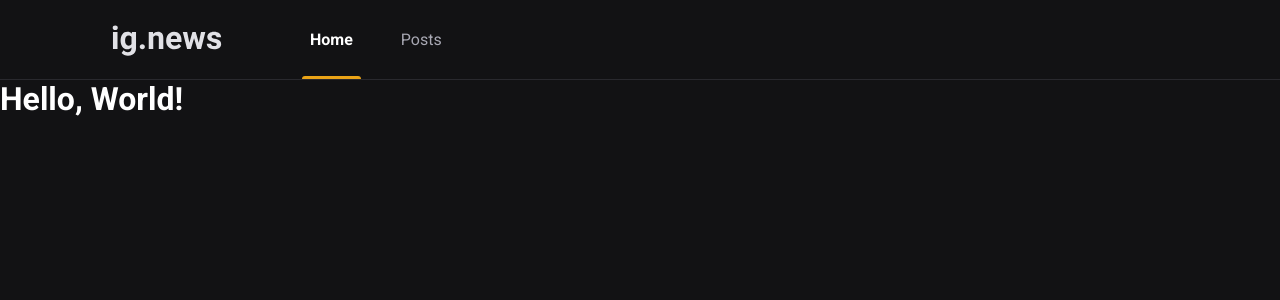
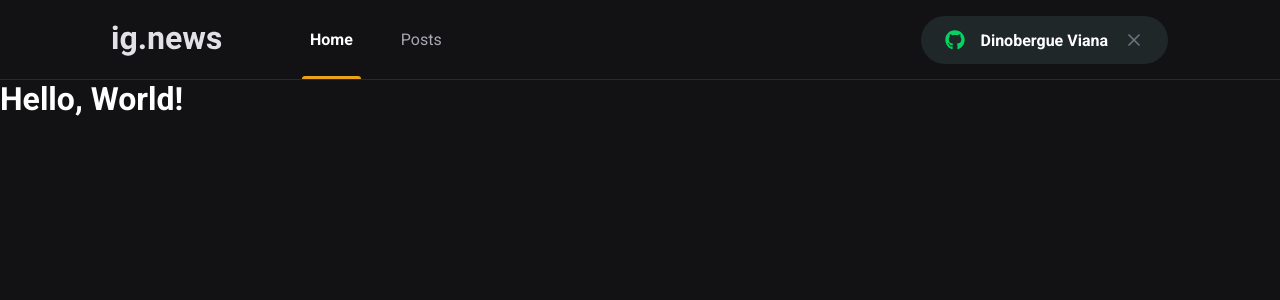
Before and after one commit to dinobergviana/ignews, a Next.js app: page / in a window 1280 px wide. Shown: the top 300 px of the page. Built offline with nearby package versions, Linux system fonts and the light colour scheme.

Commit message:
creates SignInButton and its styles

```diff
--- a/package.json
+++ b/package.json
@@ -12,6 +12,7 @@
     "next": "11.1.2",
     "react": "17.0.2",
     "react-dom": "17.0.2",
+    "react-icons": "^4.3.1",
     "sass": "^1.42.1"
   },
   "devDependencies": {
--- a/src/components/Header/index.tsx
+++ b/src/components/Header/index.tsx
@@ -1,3 +1,4 @@
+import { SignInButton } from '../SignInButton';
 import styles from './styles.module.scss';
 
 export function Header() {
@@ -9,6 +10,7 @@
           <a className={styles.active} href="#">Home</a>
           <a href="#">Posts</a>
         </nav>
+        <SignInButton/>
       </div>
     </header>
   )
--- a/src/components/Header/styles.module.scss
+++ b/src/components/Header/styles.module.scss
@@ -51,4 +51,8 @@
       }
     }
   }
+
+  button {
+    margin-left: auto;
+  }
 }
--- /dev/null
+++ b/src/components/SignInButton/index.tsx
@@ -0,0 +1,28 @@
+import { FaGithub } from 'react-icons/fa';
+import { FiX } from 'react-icons/fi';
+
+import styles from './styles.module.scss';
+
+export function SignInButton() {
+
+  const isLoggedIn = true;
+
+  return isLoggedIn ? (
+    <button
+      type="button"
+      className={styles.signInButton}
+    >
+      <FaGithub color="#04d361"/>
+      Dinobergue Viana
+      <FiX color="#737380" className={styles.closeIcon} />
+    </button>
+  ) : (
+    <button
+      type="button"
+      className={styles.signInButton}
+    >
+      <FaGithub color="#eba417"/>
+      Sign in with Github
+    </button>
+  );
+}
--- /dev/null
+++ b/src/components/SignInButton/styles.module.scss
@@ -0,0 +1,34 @@
+.signInButton {
+  height: 3rem;
+  border-radius: 3rem;
+  background: var(--gray-850);
+
+  border: 0;
+  padding: 0 1.5rem;
+
+  display: flex;
+  align-items: center;
+  justify-content: center;
+
+  color: var(--white);
+  font-weight: bold;
+
+  svg {
+    height: 20px;
+    width: 20px;
+  }
+
+  svg:first-child {
+    margin-right: 1rem;
+  }
+
+  svg.closeIcon {
+    margin-left: 1rem;
+  }
+
+  transition: filter 0.2s;
+
+  &:hover {
+    filter: brightness(0.8);
+  }
+}
--- a/src/styles/global.scss
+++ b/src/styles/global.scss
@@ -10,6 +10,7 @@
   --gray-100: #e1e1e6;
   --gray-300: #a8a8b3;
   --gray-800: #29292e;
+  --gray-850: #1f2729;
   --gray-900: #121214;
 
   --cyan-500: #61dafb;
```
Also changed, not shown: 1 other file (tests, documents, lock files or other folders).
